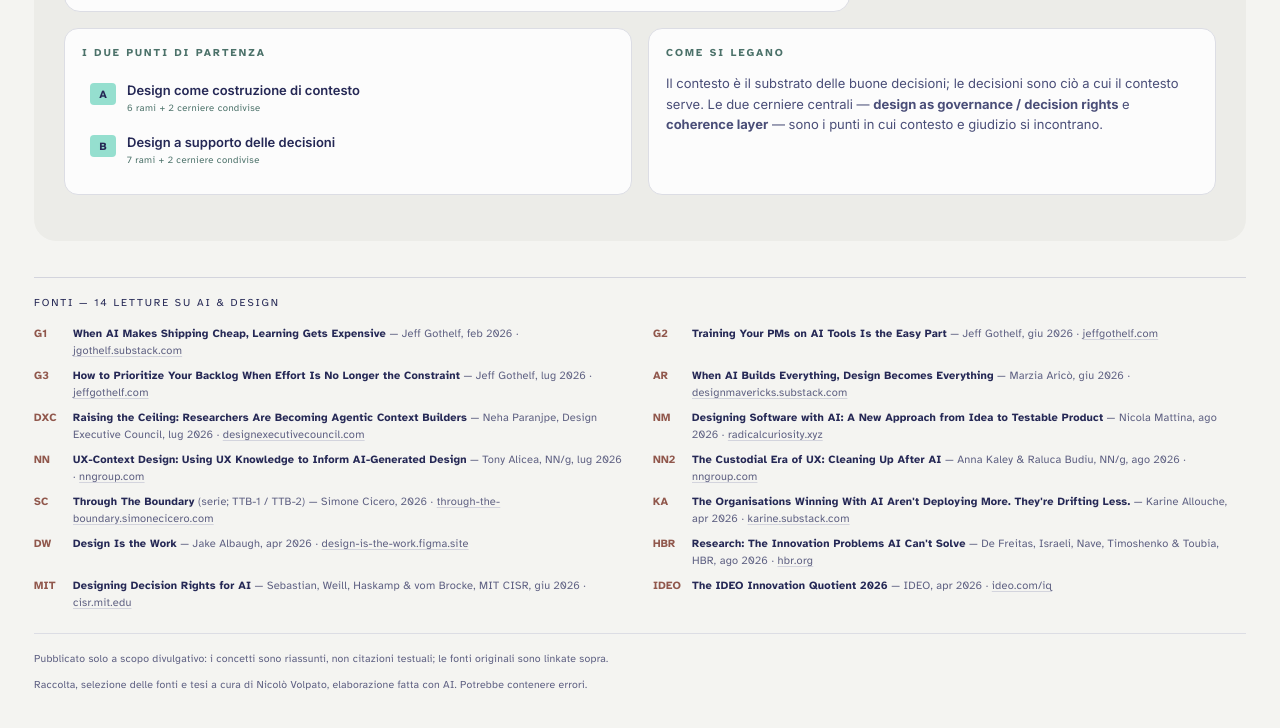
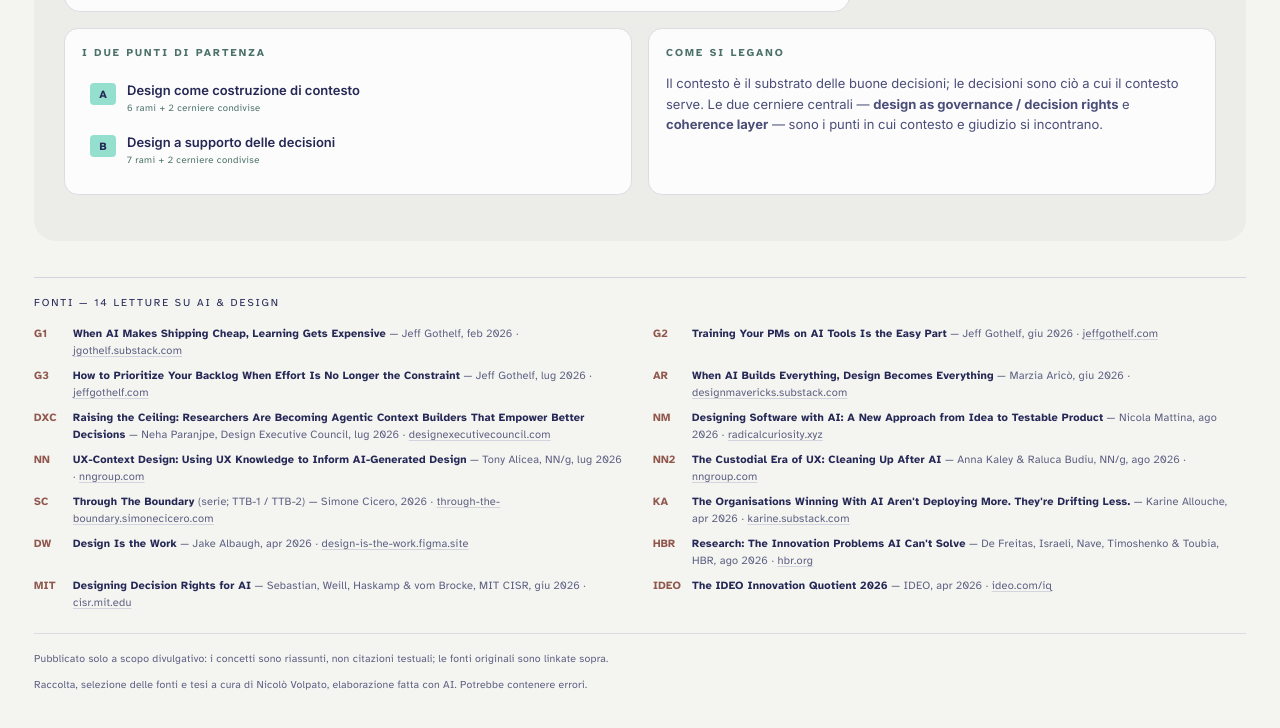
Before and after one commit to tangible-design/mindmap-ai-design, a plain HTML site: page index.html in a window 1280 px wide. Shown: the part 2523-3251 px from the top of the page. Drawn offline with Linux system fonts and the light colour scheme.

Commit message:
Add files via upload
aggiornato link corretto di Neha Paranjpe

```diff
--- a/index.html
+++ b/index.html
@@ -273,7 +273,7 @@
       <li><span class="code">G2</span><span class="meta"><b>Training Your PMs on AI Tools Is the Easy Part</b> — <span class="au">Jeff Gothelf, giu 2026</span> · <a href="https://jeffgothelf.com/blog/training-your-pms-on-ai-tools-is-the-easy-part/" target="_blank" rel="noopener">jeffgothelf.com</a></span></li>
       <li><span class="code">G3</span><span class="meta"><b>How to Prioritize Your Backlog When Effort Is No Longer the Constraint</b> — <span class="au">Jeff Gothelf, lug 2026</span> · <a href="https://jeffgothelf.com/blog/how-to-prioritize-your-backlog-when-effort-is-no-longer-the-constraint/" target="_blank" rel="noopener">jeffgothelf.com</a></span></li>
       <li><span class="code">AR</span><span class="meta"><b>When AI Builds Everything, Design Becomes Everything</b> — <span class="au">Marzia Aricò, giu 2026</span> · <a href="https://designmavericks.substack.com/p/when-ai-builds-everything-design" target="_blank" rel="noopener">designmavericks.substack.com</a></span></li>
-      <li><span class="code">DXC</span><span class="meta"><b>Raising the Ceiling: Researchers Are Becoming Agentic Context Builders</b> — <span class="au">Neha Paranjpe, Design Executive Council, lug 2026</span> · <a href="https://www.designexecutivecouncil.com/insights/webinar-recap-retaining-customer-centricity-when-everyone-builds" target="_blank" rel="noopener">designexecutivecouncil.com</a></span></li>
+      <li><span class="code">DXC</span><span class="meta"><b>Raising the Ceiling: Researchers Are Becoming Agentic Context Builders That Empower Better Decisions</b> — <span class="au">Neha Paranjpe, Design Executive Council, lug 2026</span> · <a href="https://www.designexecutivecouncil.com/insights/raising-the-ceiling-researchers-are-becoming-agentic-context-builders-that-empower-better-decisions" target="_blank" rel="noopener">designexecutivecouncil.com</a></span></li>
       <li><span class="code">NM</span><span class="meta"><b>Designing Software with AI: A New Approach from Idea to Testable Product</b> — <span class="au">Nicola Mattina, ago 2026</span> · <a href="https://www.radicalcuriosity.xyz/p/designing-software-with-ai-a-new" target="_blank" rel="noopener">radicalcuriosity.xyz</a></span></li>
       <li><span class="code">NN</span><span class="meta"><b>UX-Context Design: Using UX Knowledge to Inform AI-Generated Design</b> — <span class="au">Tony Alicea, NN/g, lug 2026</span> · <a href="https://www.nngroup.com/articles/ux-context-design/" target="_blank" rel="noopener">nngroup.com</a></span></li>
       <li><span class="code">NN2</span><span class="meta"><b>The Custodial Era of UX: Cleaning Up After AI</b> — <span class="au">Anna Kaley &amp; Raluca Budiu, NN/g, ago 2026</span> · <a href="https://www.nngroup.com/articles/ai-ux-debt/" target="_blank" rel="noopener">nngroup.com</a></span></li>
```
